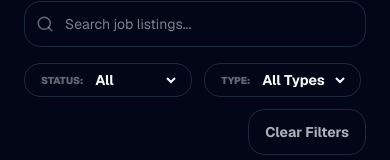
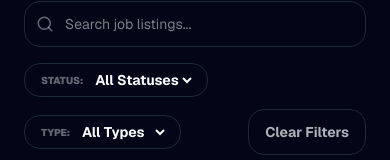
Before and after one commit to KasunLakma/fs-job-board-next-js-webapp, a Next.js app: page /recruiter-dashboard/jobs in a window 390 px wide. Shown: the part 839-999 px from the top of the page. Built offline with nearby package versions, Linux system fonts and the light colour scheme; no server answers; the database is empty.

Commit message:
feat: implement responsive JobsTable component using tanstack/react-table with integrated filtering and search functionality

```diff
--- a/app/components/JobsTable.tsx
+++ b/app/components/JobsTable.tsx
@@ -195,10 +195,10 @@ export default function JobsTable({ data }: JobsTableProps) {
               onChange={(e) => table.getColumn("status")?.setFilterValue(e.target.value === "All" ? undefined : e.target.value)}
               className="bg-transparent border-none text-sm font-bold text-foreground focus:ring-0 cursor-pointer"
             >
-              <option value="All">All</option>
-              <option value="Published">Published</option>
-              <option value="Draft">Draft</option>
-              <option value="Closed">Closed</option>
+              <option value="All" className="bg-card text-foreground">All Statuses</option>
+              <option value="Published" className="bg-card text-foreground">Published</option>
+              <option value="Draft" className="bg-card text-foreground">Draft</option>
+              <option value="Closed" className="bg-card text-foreground">Closed</option>
             </select>
           </div>
 
@@ -210,12 +210,12 @@ export default function JobsTable({ data }: JobsTableProps) {
               onChange={(e) => table.getColumn("type")?.setFilterValue(e.target.value === "All" ? undefined : e.target.value)}
               className="bg-transparent border-none text-sm font-bold text-foreground focus:ring-0 cursor-pointer"
             >
-              <option value="All">All Types</option>
-              <option value="Full-time">Full-time</option>
-              <option value="Part-time">Part-time</option>
-              <option value="Internship">Internship</option>
-              <option value="Contract">Contract</option>
-              <option value="Remote">Remote</option>
+              <option value="All" className="bg-card text-foreground">All Types</option>
+              <option value="Full-time" className="bg-card text-foreground">Full-time</option>
+              <option value="Part-time" className="bg-card text-foreground">Part-time</option>
+              <option value="Internship" className="bg-card text-foreground">Internship</option>
+              <option value="Contract" className="bg-card text-foreground">Contract</option>
+              <option value="Remote" className="bg-card text-foreground">Remote</option>
             </select>
           </div>
 
```
